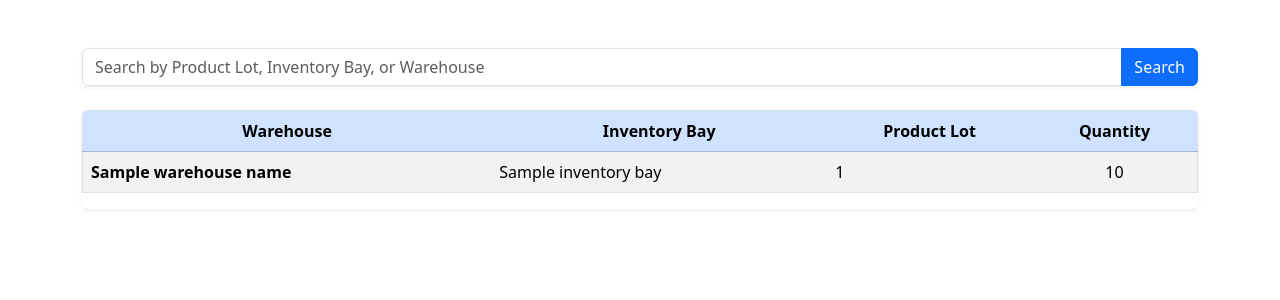
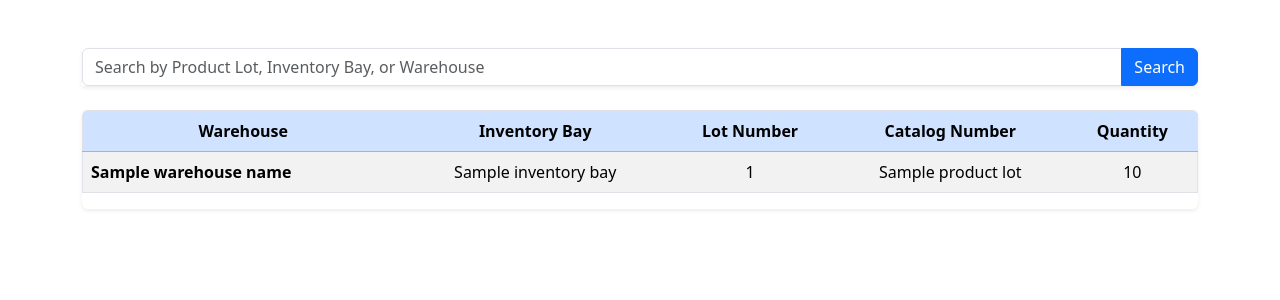
Before and after one commit to SRCthird/aeternum-stock-web, a Django app: template templates/home/inventory_bay_lots_list.html in a window 1280 px wide. Shown: the part 54-354 px from the top of the page. Run offline with Django 3.2, Linux system fonts and the light colour scheme; the template is opened without the code that fills it: most values are stand-ins (such as "Sample title", 1, 10 or a date in 2020); some libraries are stand-ins or nearby versions.

Commit message:
Add catalog number to list

```diff
--- a/templates/home/inventory_bay_lots_list.html
+++ b/templates/home/inventory_bay_lots_list.html
@@ -18,7 +18,8 @@
         <tr>
           <th>Warehouse</th>
           <th>Inventory Bay</th>
-          <th>Product Lot</th>
+          <th>Lot Number</th>
+          <th>Catalog Number</th>
           <th>Quantity</th>
         </tr>
       </thead>
@@ -26,8 +27,9 @@
         {% for lot in inventory_bay_lots %}
         <tr onclick="redirectToTransfer('{{ lot.product_lot.id }}', '{{ lot.inventory_bay.id }}', '{{ lot.quantity }}')" style="cursor: pointer;">
           <td class="fw-semibold">{{ lot.inventory_bay.warehouse_name.name }}</td>
-          <td>{{ lot.inventory_bay.friendly_name }}</td>
-          <td>{{ lot.product_lot.lot_number }}</td>
+          <td class="text-center">{{ lot.inventory_bay.friendly_name }}</td>
+          <td class="text-center">{{ lot.product_lot.lot_number }}</td>
+          <td class="text-center">{{ lot.product_lot.product_name }}</td>
           <td class="text-center">{{ lot.quantity }}</td>
         </tr>
         {% empty %}
```
Also changed, not shown: inventory/views.py (+9 -2 lines).
